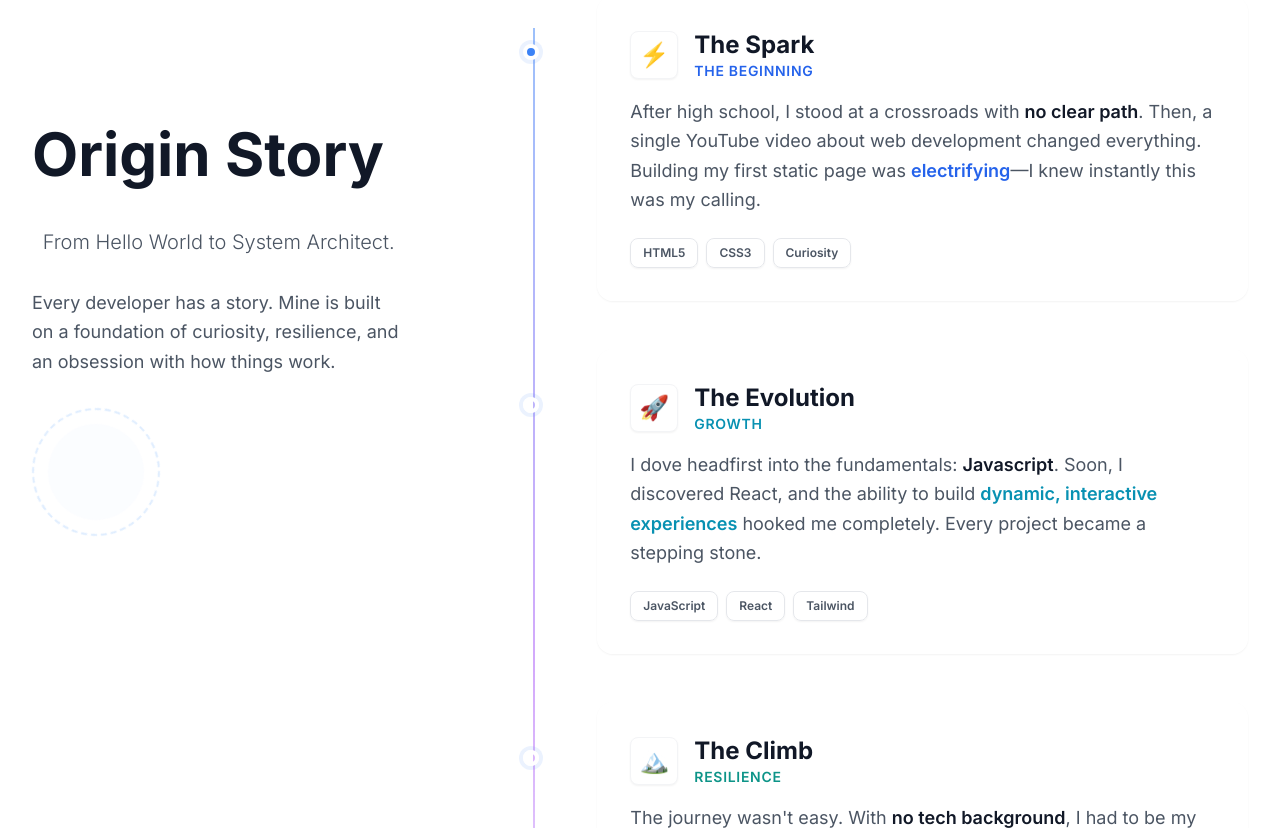
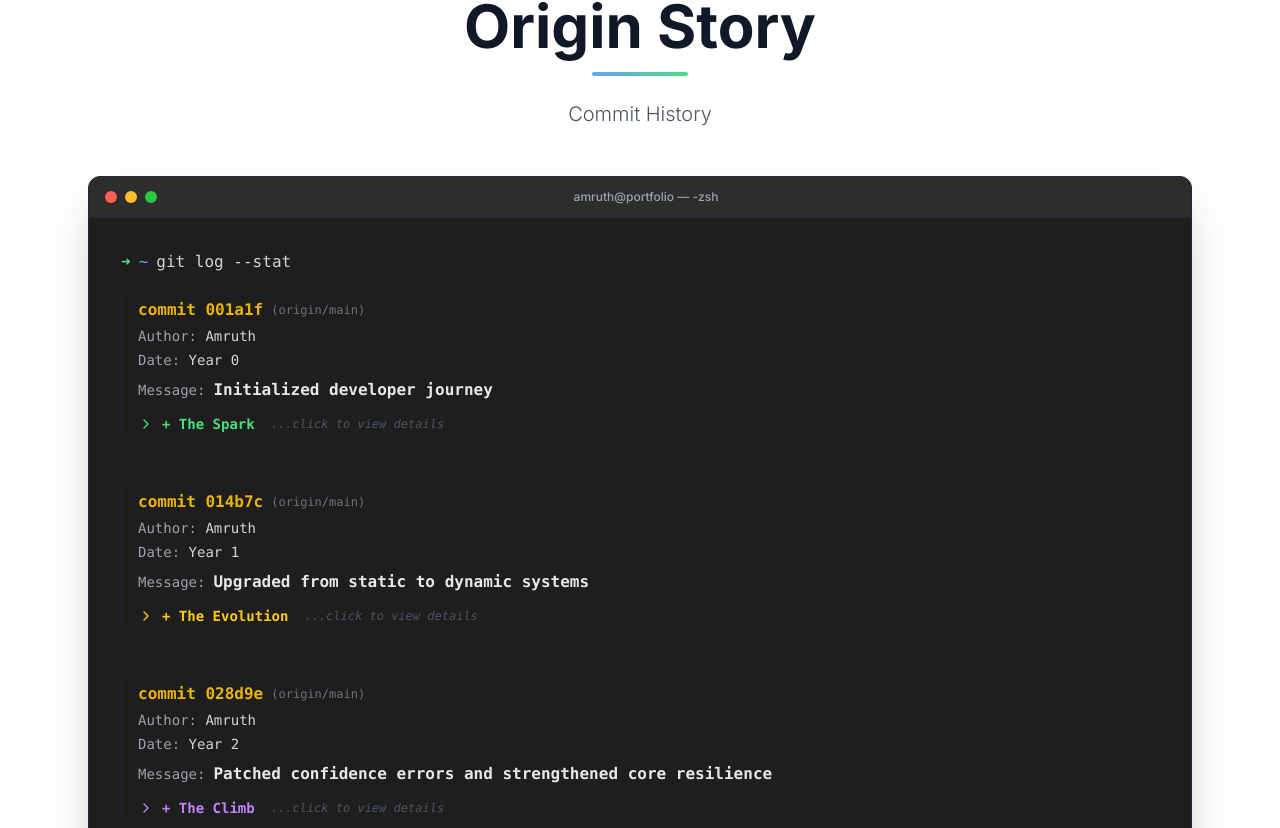
Before and after one commit to AmruthAmruth/Amruth-Portfolio, a Next.js app: page / in a window 1280 px wide. Shown: the part 932-1760 px from the top of the page. Built offline with nearby package versions, Linux system fonts and the light colour scheme.

Commit message:
origin section updated

```diff
--- a/components/sections/OriginSection.tsx
+++ b/components/sections/OriginSection.tsx
@@ -1,115 +1,79 @@
 'use client';
 
-import { motion, useScroll, useTransform } from 'framer-motion';
+import { motion } from 'framer-motion';
 import { useRef } from 'react';
-import { blobColors, sectionGradients, accentGradients } from '@/constants/theme';
+import { blobColors, sectionGradients } from '@/constants/theme';
 import FloatingBlobs from '@/components/shared/FloatingBlobs';
 import SectionHeader from '@/components/shared/SectionHeader';
 import SectionDivider from '@/components/shared/SectionDivider';
+import GitLogEntry from './origin/GitLogEntry';
 
 export default function OriginSection() {
     const containerRef = useRef(null);
-    const { scrollYProgress } = useScroll({
-        target: containerRef,
-        offset: ["start start", "end end"]
-    });
 
     return (
-        <section id="origin" ref={containerRef} className={`relative w-full min-h-screen ${sectionGradients.origin} py-32 overflow-hidden`}>
-            {/* Background Decorative Text */}
-            <div className="absolute top-1/2 left-0 -translate-y-1/2 w-full text-center pointer-events-none select-none opacity-[0.03]">
-                <span className="text-[20vw] font-black tracking-tighter text-white uppercase">Journey</span>
+        <section id="origin" ref={containerRef} className={`relative w-full min-h-screen ${sectionGradients.origin} py-24 sm:py-32 overflow-hidden`}>
+            {/* Floating Blobs for consistent background */}
+            <FloatingBlobs colors={blobColors.origin} variant="section" />
+
+            <div className="relative z-10 max-w-6xl mx-auto px-4 sm:px-6">
+
+                <div className="mb-12 text-center">
+                    <SectionHeader
+                        title="Origin Story"
+                        subtitle="Commit History"
+                        gradient="from-blue-400 to-green-400"
+                        alignment="center"
+                    />
                 </div>
 
-            {/* Floating Blobs */}
-            <FloatingBlobs colors={blobColors.origin} variant="section" />
-
-            <div className="relative z-10 max-w-7xl mx-auto px-6 lg:px-8">
-                <div className="flex flex-col lg:flex-row gap-12 lg:gap-24">
-                    {/* Left Column: Sticky Header & Progress */}
-                    <div className="lg:w-1/3 text-center lg:text-left">
-                        <div className="lg:sticky lg:top-32 space-y-8">
-                            <SectionHeader
-                                title="Origin Story"
-                                subtitle="From Hello World to System Architect."
-                                gradient={accentGradients.blueTeal}
-                                alignment="left"
-                            />
-
-                            <p className="text-gray-600 text-lg leading-relaxed hidden lg:block">
-                                Every developer has a story. Mine is built on a foundation of curiosity, resilience, and an obsession with how things work.
-                            </p>
-
-                            {/* Large Decorative Year Display */}
-                            <div className="hidden lg:block relative items-center justify-center">
+                {/* Terminal Window */}
                 <motion.div
-                                    style={{ rotate: useTransform(scrollYProgress, [0, 1], [0, 360]) }}
-                                    className="w-32 h-32 rounded-full border-2 border-dashed border-blue-200 flex items-center justify-center opacity-50"
+                    initial={{ opacity: 0, y: 30 }}
+                    whileInView={{ opacity: 1, y: 0 }}
+                    viewport={{ once: true }}
+                    transition={{ duration: 0.6 }}
+                    className="w-full rounded-xl overflow-hidden bg-[#1e1e1e] border border-gray-800 shadow-2xl font-mono relative"
                 >
-                                    <div className="w-24 h-24 rounded-full bg-blue-50/50 backdrop-blur-sm" />
-                                </motion.div>
+                    {/* Terminal Toolbar (MacOS Style) */}
+                    <div className="flex items-center px-4 py-3 bg-[#2d2d2d] border-b border-gray-800">
+                        {/* Traffic Lights */}
+                        <div className="flex gap-2 mr-4">
+                            <div className="w-3 h-3 rounded-full bg-[#ff5f56] hover:bg-[#ff5f56]/80 transition-colors shadow-sm" />
+                            <div className="w-3 h-3 rounded-full bg-[#ffbd2e] hover:bg-[#ffbd2e]/80 transition-colors shadow-sm" />
+                            <div className="w-3 h-3 rounded-full bg-[#27c93f] hover:bg-[#27c93f]/80 transition-colors shadow-sm" />
                         </div>
+                        {/* Title - Sans Serif for native look */}
+                        <div className="flex-1 text-center text-xs font-sans font-medium text-gray-400 select-none">
+                            amruth@portfolio — -zsh
                         </div>
+                        <div className="w-14" /> {/* Spacer for centering */}
                     </div>
 
-                    {/* Right Column: Scrolling Feed with Connected Timeline */}
-                    <div className="lg:w-2/3 relative">
-                        {/* Timeline Line */}
-                        <div className="absolute left-8 top-8 bottom-0 w-0.5 bg-gradient-to-b from-blue-500/50 via-purple-500/50 to-transparent hidden sm:block" />
-
-                        <div className="space-y-12">
-                            {journeyChapters.map((chapter, index) => (
-                                <motion.div
-                                    key={index}
-                                    initial={{ opacity: 0, x: 20 }}
-                                    whileInView={{ opacity: 1, x: 0 }}
-                                    viewport={{ once: true, margin: "-50px" }}
-                                    transition={{ duration: 0.5, delay: index * 0.1 }}
-                                    className="relative pl-0 sm:pl-24"
-                                >
-                                    {/* Timeline Node & Connector */}
-                                    <div className="absolute left-[30px] top-12 -translate-x-1/2 hidden sm:flex flex-col items-center h-full">
-                                        <div className={`w-4 h-4 rounded-full bg-${chapter.color}-500 border-4 border-white shadow-[0_0_0_4px_rgba(59,130,246,0.1)] z-10`} />
+                    {/* Terminal Content */}
+                    <div className="p-4 sm:p-8 text-sm sm:text-base bg-opacity-90 bg-[#1e1e1e]">
+                        {/* Visual Command Input */}
+                        <div className="mb-6 text-gray-300 font-mono">
+                            <span className="text-green-400 mr-2">➜</span>
+                            <span className="text-blue-400 mr-2">~</span>
+                            <span className="typing-effect">git log --stat</span>
                         </div>
 
-                                    {/* Content Card */}
-                                    <div className="group relative bg-white/60 backdrop-blur-md rounded-2xl p-8 border border-white/50 shadow-sm hover:shadow-xl transition-all duration-300 hover:-translate-y-1">
-                                        {/* Featured decorative blur */}
-                                        <div className={`absolute -right-10 -top-10 w-40 h-40 bg-${chapter.color}-400/10 rounded-full blur-3xl group-hover:bg-${chapter.color}-400/20 transition-colors duration-500`} />
+                        <div className="flex flex-col gap-6">
+                            {gitLogHistory.map((commit, index) => (
+                                <GitLogEntry
+                                    key={index}
+                                    {...commit}
+                                />
+                            ))}
 
-                                        <div className="relative z-10">
-                                            <div className="flex items-center gap-4 mb-4">
-                                                <div className={`w-12 h-12 rounded-lg flex items-center justify-center bg-white shadow-sm text-2xl border border-gray-100`}>
-                                                    {chapter.icon}
-                                                </div>
-                                                <div>
-                                                    <h3 className="text-2xl font-bold text-gray-900 font-display">{chapter.title}</h3>
-                                                    <p className={`text-sm font-semibold text-${chapter.color}-600 uppercase tracking-wider`}>{chapter.year}</p>
-                                                </div>
-                                            </div>
-
-                                            <div className="text-gray-600 leading-relaxed text-lg mb-6">
-                                                {chapter.content}
-                                            </div>
-
-                                            {/* Tech Stack Pills */}
-                                            <div className="flex flex-wrap gap-2">
-                                                {chapter.tech?.map((tech, i) => (
-                                                    <span
-                                                        key={i}
-                                                        className="px-3 py-1.5 text-xs font-semibold text-gray-600 bg-white/80 border border-gray-200 rounded-lg shadow-sm"
-                                                    >
-                                                        {tech}
-                                                    </span>
-                                                ))}
+                            {/* Future Commits Indicator */}
+                            <div className="mt-8 pt-4 border-t border-gray-800 text-gray-500 italic animate-pulse font-mono">
+                                &gt; Future commits loading...
                             </div>
                         </div>
                     </div>
                 </motion.div>
-                            ))}
-                        </div>
-                    </div>
-                </div>
             </div>
 
             <SectionDivider position="bottom" color="#fff" />
@@ -117,58 +81,78 @@ export default function OriginSection() {
     );
 }
 
-// Updated Data Structure with Icons and Tech
-const journeyChapters = [
+// Data: The Story encoded as Git Commits (Specific User Request)
+interface CommitData {
+    hash: string;
+    author: string;
+    date: string;
+    message: string;
+    subtitle: string;
+    details: string[];
+    modules: string[];
+    systemState: string;
+    color: 'blue' | 'yellow' | 'purple' | 'green';
+}
+
+const gitLogHistory: CommitData[] = [
     {
-        title: "The Spark",
-        year: "The Beginning",
-        icon: "⚡",
-        content: (
-            <>
-                After high school, I stood at a crossroads with <span className="font-semibold text-gray-900">no clear path</span>.
-                Then, a single YouTube video about web development changed everything. Building my first static page was <span className="font-semibold text-blue-600">electrifying</span>—I knew instantly this was my calling.
-            </>
-        ),
-        tech: ["HTML5", "CSS3", "Curiosity"],
-        color: "blue"
+        hash: "001a1f",
+        author: "Amruth",
+        date: "Year 0",
+        message: "Initialized developer journey",
+        subtitle: "The Spark",
+        details: [
+            "Discovered web development through a single YouTube video",
+            "Built first static webpage",
+            "Experienced the thrill of turning ideas into something visible"
+        ],
+        modules: ["HTML5", "CSS3"],
+        systemState: "Curiosity Activated",
+        color: "green"
     },
     {
-        title: "The Evolution",
-        year: "Growth",
-        icon: "🚀",
-        content: (
-            <>
-                I dove headfirst into the fundamentals: <span className="font-semibold text-gray-900">Javascript</span>.
-                Soon, I discovered React, and the ability to build <span className="font-semibold text-cyan-600">dynamic, interactive experiences</span> hooked me completely. Every project became a stepping stone.
-            </>
-        ),
-        tech: ["JavaScript", "React", "Tailwind"],
-        color: "cyan"
+        hash: "014b7c",
+        author: "Amruth",
+        date: "Year 1",
+        message: "Upgraded from static to dynamic systems",
+        subtitle: "The Evolution",
+        details: [
+            "Deep-dived into core JavaScript fundamentals",
+            "Discovered component-driven architecture with React",
+            "Began building interactive, user-focused applications"
+        ],
+        modules: ["JavaScript", "React", "Tailwind CSS"],
+        systemState: "Builder Mode Enabled",
+        color: "yellow"
     },
     {
-        title: "The Climb",
-        year: "Resilience",
-        icon: "🏔️",
-        content: (
-            <>
-                The journey wasn't easy. With <span className="font-semibold text-gray-900">no tech background</span>, I had to be my own teacher.
-                Underconfidence struck often, but <span className="font-semibold text-teal-600">every bug fixed was a victory</span>, building the resilience that defines me today.
-            </>
-        ),
-        tech: ["Debugging", "Self-Taught", "Grit"],
-        color: "teal"
+        hash: "028d9e",
+        author: "Amruth",
+        date: "Year 2",
+        message: "Patched confidence errors and strengthened core resilience",
+        subtitle: "The Climb",
+        details: [
+            "Self-taught without a traditional tech background",
+            "Faced and resolved recurring “underconfidence” exceptions",
+            "Learned that debugging is not just code — it’s mindset"
+        ],
+        modules: ["Debugging", "Self-Learning", "Grit"],
+        systemState: "Resilience Stable",
+        color: "purple"
     },
     {
-        title: "The Vision",
-        year: "Future",
-        icon: "🔭",
-        content: (
-            <>
-                Today, I'm driven by a singular goal: to become a <span className={`font-bold text-transparent bg-clip-text bg-gradient-to-r ${accentGradients.blueCyanTeal}`}>Software Architect</span>.
-                I want to design scalable systems that don't just function, but feel like magic.
-            </>
-        ),
-        tech: ["Architecture", "Scalability", "Next.js"],
-        color: "indigo"
+        hash: "042ff0",
+        author: "Amruth",
+        date: "Present",
+        message: "Defined long-term architectural vision",
+        subtitle: "The Vision",
+        details: [
+            "Studying system design and scalable architectures",
+            "Building applications with long-term maintainability in mind",
+            "Transitioning from feature builder → system thinker"
+        ],
+        modules: ["Architecture", "Scalability", "Distributed Thinking"],
+        systemState: "Evolving…",
+        color: "blue"
     }
 ];
--- /dev/null
+++ b/components/sections/origin/GitLogEntry.tsx
@@ -0,0 +1,128 @@
+'use client';
+
+import { motion, AnimatePresence } from 'framer-motion';
+import { useState } from 'react';
+import { ChevronRight, ChevronDown } from 'lucide-react';
+
+interface GitLogEntryProps {
+    hash: string;
+    author: string;
+    date: string;
+    message: string;
+    subtitle: string;
+    details: string[];
+    modules: string[];
+    systemState: string;
+    isLast?: boolean;
+    color: 'blue' | 'yellow' | 'purple' | 'green';
+}
+
+const colorStyles = {
+    blue: 'text-blue-400',
+    yellow: 'text-yellow-400',
+    purple: 'text-purple-400',
+    green: 'text-green-400'
+};
+
+export default function GitLogEntry({
+    hash,
+    author,
+    date,
+    message,
+    subtitle,
+    details,
+    modules,
+    systemState,
+    isLast = false,
+    color,
+}: GitLogEntryProps) {
+    const [isExpanded, setIsExpanded] = useState(false);
+    const colorClass = colorStyles[color] || colorStyles.blue;
+
+    return (
+        <motion.div
+            initial={{ opacity: 0, y: 10 }}
+            whileInView={{ opacity: 1, y: 0 }}
+            viewport={{ once: true, margin: "-20px" }}
+            className="group relative font-mono mb-8 last:mb-0 border-l border-gray-800 hover:border-gray-600 transition-colors pl-4"
+        >
+            {/* Header: Commit Meta Info */}
+            <div
+                className="cursor-pointer"
+                onClick={() => setIsExpanded(!isExpanded)}
+            >
+                <div className="flex items-center gap-2 mb-1">
+                    <span className="text-yellow-500 font-bold">commit {hash}</span>
+                    <span className="text-gray-500 text-xs">(origin/main)</span>
+                </div>
+
+                <div className="text-gray-400 text-sm mb-1">
+                    Author: <span className="text-gray-300">{author}</span>
+                </div>
+
+                <div className="text-gray-400 text-sm mb-1">
+                    Date: <span className="text-gray-300">{date}</span>
+                </div>
+
+                <div className="flex items-center gap-2 mt-2">
+                    <span className="text-gray-400 text-sm">Message:</span>
+                    <span className="text-gray-200 font-semibold">{message}</span>
+                </div>
+
+                {/* Expansion Trigger */}
+                <div className="flex items-center gap-2 mt-3 text-sm hover:opacity-80 transition-opacity">
+                    {isExpanded ? <ChevronDown size={16} className={colorClass} /> : <ChevronRight size={16} className={colorClass} />}
+                    <span className={`${colorClass} font-bold`}>+ {subtitle}</span>
+                    {!isExpanded && <span className="text-gray-600 text-xs ml-2 italic hidden sm:inline">...click to view details</span>}
+                </div>
+            </div>
+
+            {/* Expandable Content */}
+            <AnimatePresence>
+                {isExpanded && (
+                    <motion.div
+                        initial={{ height: 0, opacity: 0 }}
+                        animate={{ height: "auto", opacity: 1 }}
+                        exit={{ height: 0, opacity: 0 }}
+                        transition={{ duration: 0.3, ease: "easeInOut" }}
+                        className="overflow-hidden"
+                    >
+                        <div className="mt-4 pl-2 border-l-2 border-gray-800/50 ml-1">
+                            {/* 'Code Block' Style Story */}
+                            <div className="font-mono text-sm text-gray-400 bg-gray-900/50 p-3 rounded-md mb-4 border border-gray-800">
+                                <span className="text-yellow-600">{'{'}</span>
+                                <div className="pl-4 py-1 space-y-2">
+                                    {details.map((line, i) => (
+                                        <p key={i} className="text-gray-300">
+                                            {line}
+                                        </p>
+                                    ))}
+                                </div>
+                                <span className="text-yellow-600">{'}'}</span>
+                            </div>
+
+                            {/* Modules & Status */}
+                            <div className="space-y-3 text-sm">
+                                <div>
+                                    <span className="text-blue-400 font-semibold block mb-1">Modules Installed:</span>
+                                    <div className="flex flex-wrap gap-2 text-gray-300">
+                                        {modules.map((mod, i) => (
+                                            <span key={i} className="bg-gray-800 px-2 py-0.5 rounded text-xs border border-gray-700">
+                                                {mod}
+                                            </span>
+                                        ))}
+                                    </div>
+                                </div>
+
+                                <div className="flex items-center gap-2">
+                                    <span className="text-purple-400 font-semibold">System State:</span>
+                                    <span className="text-gray-200">{systemState}</span>
+                                </div>
+                            </div>
+                        </div>
+                    </motion.div>
+                )}
+            </AnimatePresence>
+        </motion.div>
+    );
+}
--- a/package.json
+++ b/package.json
@@ -10,6 +10,7 @@
   },
   "dependencies": {
     "framer-motion": "^12.34.0",
+    "lucide-react": "^0.574.0",
     "next": "16.1.6",
     "react": "19.2.3",
     "react-dom": "19.2.3"
```
Also changed, not shown: 1 other file (tests, documents, lock files or other folders). Lines whose indentation alone changed are shown as unchanged.
